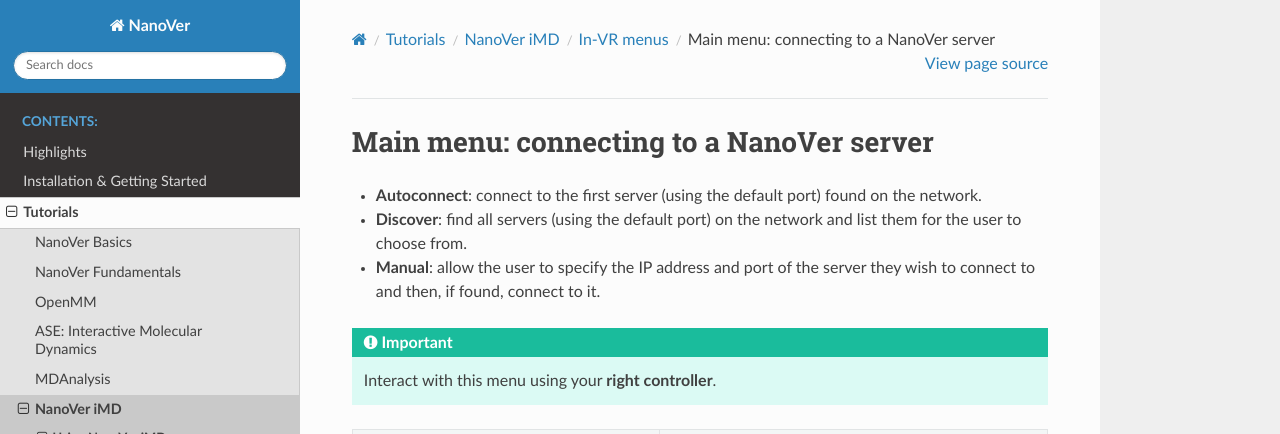
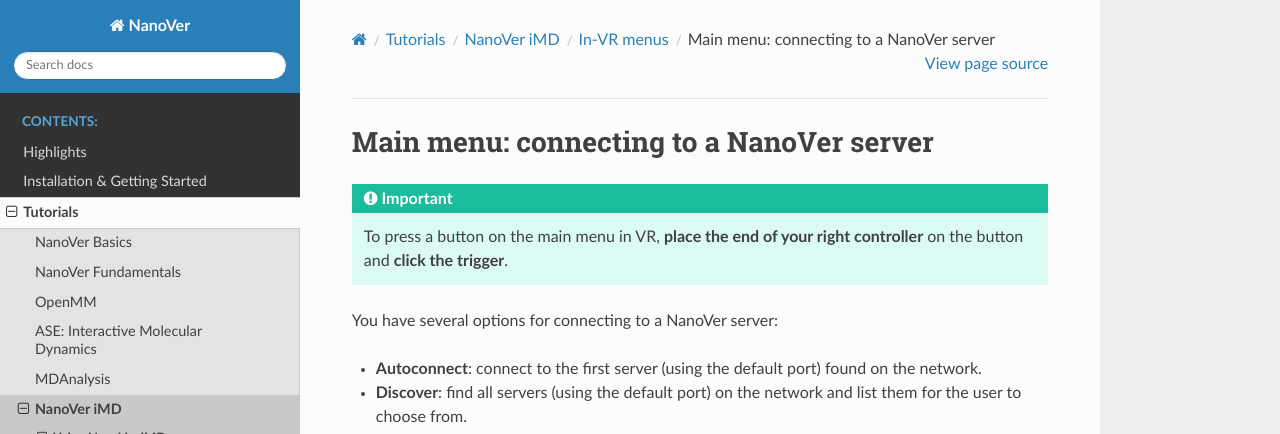
Before and after one commit to IRL2/nanover-docs, a Sphinx documentation site: the page built from source/tutorials/vrclient/invrmenus/mainmenu.rst, in a window 1280 px wide and 900 px high, cut to the strip 0-434 px from the top of the window. Built offline with Sphinx 7.4.7 and the Read the Docs theme 3.1.0, drawn with Linux system fonts in a browser that asks for light colours; pages that are not in the unit, such as notebooks, are missing from menus; the version number could not be read and is left out.

Commit message:
Rearrange and update wording about interacting with the VR menu buttons

```diff
--- a/source/tutorials/vrclient/invrmenus/mainmenu.rst
+++ b/source/tutorials/vrclient/invrmenus/mainmenu.rst
@@ -3,12 +3,15 @@
 Main menu: connecting to a NanoVer server
 =========================================
 
+.. important::
+    To press a button on the main menu in VR,
+    **place the end of your right controller** on the button and **click the trigger**.
+
+You have several options for connecting to a NanoVer server:
+
 * **Autoconnect**: connect to the first server (using the default port) found on the network.
 * **Discover**: find all servers (using the default port) on the network and list them for the user to choose from.
 * **Manual**: allow the user to specify the IP address and port of the server they wish to connect to and then, if found, connect to it.
-
-.. important::
-    Interact with this menu using your **right controller**.
 
 .. list-table::
    :widths: 40 60
--- a/source/tutorials/vrclient/invrmenus/usingyourvrcontrollers.rst
+++ b/source/tutorials/vrclient/invrmenus/usingyourvrcontrollers.rst
@@ -9,7 +9,8 @@
 but please refer to your VR headset's documentation if you cannot locate them.
 
 .. important::
-    To press a virtual button on the in-VR menus, **place the end of your VR controller on the button and click the trigger**.
+    To press a button on a menu in VR,
+    **place the end of your controller on the button and click the trigger**.
 
 .. list-table::
    :widths: 40 60
```
